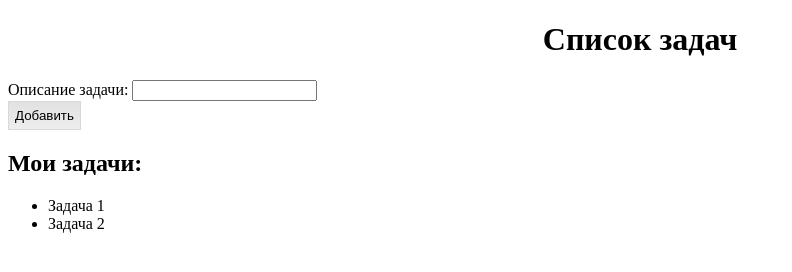
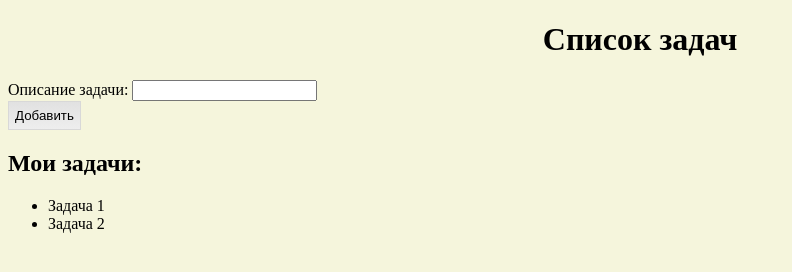
Before and after one commit to alexandeeer6574/example, a website: page index.html in a window 1280 px wide. Shown: the whole page, without its empty margins (0-792 px from the left). Drawn offline with Linux system fonts and the light colour scheme.

Commit message:
Update index.html

```diff
--- a/index.html
+++ b/index.html
@@ -7,7 +7,7 @@
     <title>Список задач</title>
     <link rel="stylesheet" href="/assets/css/style.css">
 </head>
-<body>
+<body bgcolor="#F5F5DC">
     <h1>Список задач</h1>
     <div>
         <label for="task">Описание задачи:</label>
```
